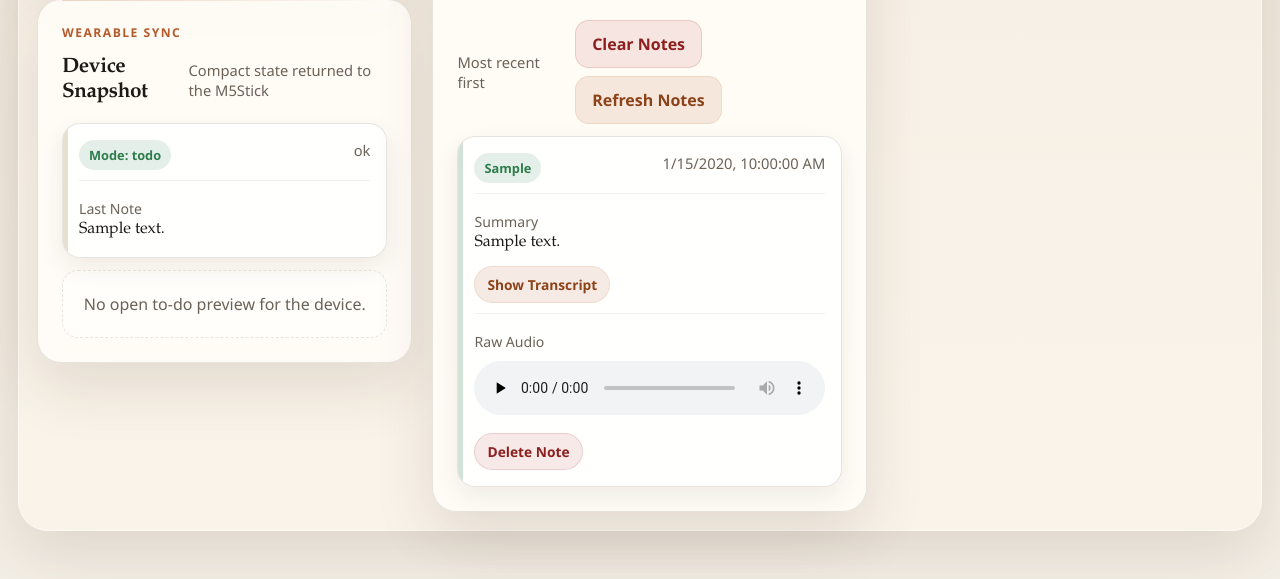
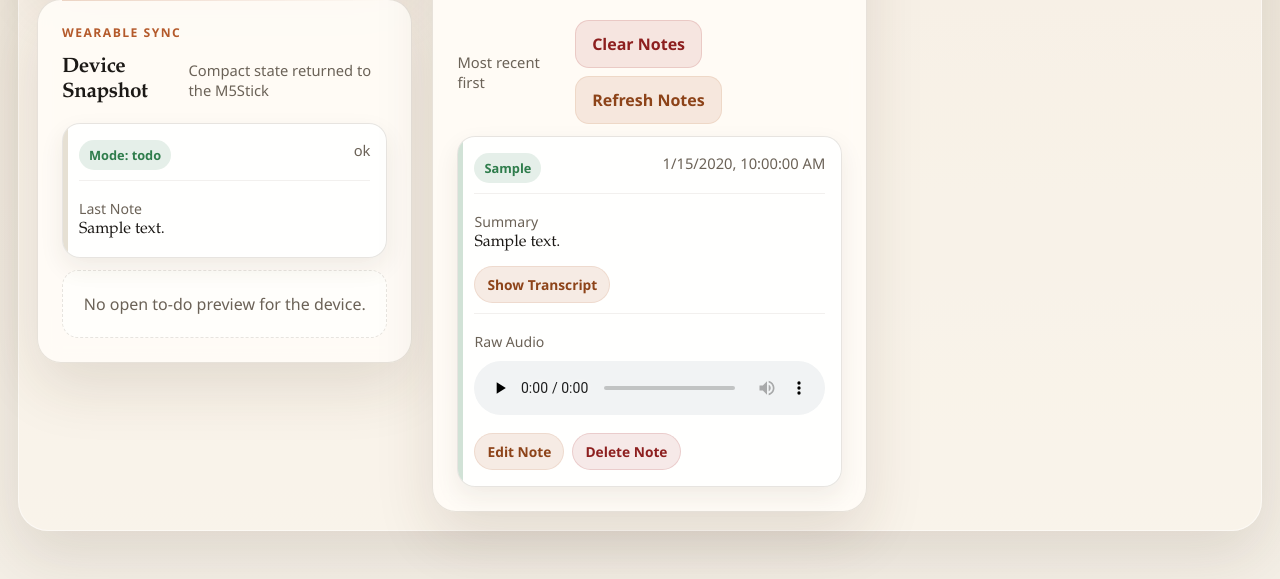
Before and after one commit to Cooper-Loggins/assignment-5-render, a Flask app: page / in a window 1280 px wide. Shown: the part 1263-1842 px from the top of the page. Run offline with Flask 3, Linux system fonts and the light colour scheme; the visitor is signed in with stand-in values (Sample User, id 1); tables that the repository leaves empty hold one stand-in row (values such as "Sample post"); data that the repository does not hold is empty.

Commit message:
Add dashboard note editing

```diff
--- a/app.py
+++ b/app.py
@@ -1386,6 +1386,20 @@ def create_app():
             return jsonify({"status": "error", "message": "audio file missing"}), 404
         return send_file(full_path, mimetype="audio/wav", conditional=True)
 
+    @app.post("/api/notes/<int:note_id>/edit")
+    @require_dashboard_auth
+    def edit_note(note_id):
+        payload = request.get_json(silent=True) or {}
+        transcript = (payload.get("transcript") or "").strip()
+        summary = (payload.get("summary") or "").strip() or None
+        if not transcript:
+            return jsonify({"status": "error", "message": "transcript is required"}), 400
+
+        item = db.update_note(note_id, transcript=transcript, summary=summary)
+        if item is None:
+            return jsonify({"status": "error", "message": "note not found"}), 404
+        return jsonify({"status": "ok", "item": item})
+
     @app.post("/api/notes/<int:note_id>/delete")
     @require_dashboard_auth
     def delete_note(note_id):
--- a/db.py
+++ b/db.py
@@ -195,6 +195,20 @@ def delete_note(note_id):
     return existing
 
 
+def update_note(note_id, transcript, summary=None):
+    db = get_db()
+    db.execute(
+        """
+        UPDATE notes
+        SET transcript = ?, summary = ?
+        WHERE id = ?
+        """,
+        (transcript, summary, note_id),
+    )
+    db.commit()
+    return fetch_note(note_id)
+
+
 def clear_notes():
     db = get_db()
     db.execute("DELETE FROM notes")
--- a/templates/dashboard.html
+++ b/templates/dashboard.html
@@ -989,6 +989,13 @@
                             </div>
                         ` : ""}
                         <div class="item-actions">
+                            <button
+                                class="ghost inline-btn"
+                                type="button"
+                                data-edit-note-id="${item.id}"
+                                data-edit-note-summary="${escapeHtml(item.summary || "")}"
+                                data-edit-note-transcript="${escapeHtml(item.transcript || "")}"
+                            >Edit Note</button>
                             <button class="danger inline-btn" type="button" data-delete-note-id="${item.id}">Delete Note</button>
                         </div>
                     </article>
@@ -1013,6 +1020,33 @@
                     try {
                         await apiPost(`/api/notes/${noteId}/delete`, {});
                         setFlash("note-flash", "Note deleted.", "success");
+                        await refreshAll();
+                    } catch (error) {
+                        setFlash("note-flash", error.message, "error");
+                    }
+                });
+            });
+
+            root.querySelectorAll("[data-edit-note-id]").forEach((button) => {
+                button.addEventListener("click", async () => {
+                    const noteId = button.getAttribute("data-edit-note-id");
+                    const currentSummary = button.getAttribute("data-edit-note-summary") || "";
+                    const currentTranscript = button.getAttribute("data-edit-note-transcript") || "";
+                    const summary = window.prompt("Edit note summary:", currentSummary);
+                    if (summary === null) return;
+                    const transcript = window.prompt("Edit note transcript:", currentTranscript);
+                    if (transcript === null) return;
+                    if (!transcript.trim()) {
+                        setFlash("note-flash", "Transcript is required.", "error");
+                        return;
+                    }
+
+                    try {
+                        await apiPost(`/api/notes/${noteId}/edit`, {
+                            summary: summary.trim(),
+                            transcript: transcript.trim(),
+                        });
+                        setFlash("note-flash", "Note updated.", "success");
                         await refreshAll();
                     } catch (error) {
                         setFlash("note-flash", error.message, "error");
```
